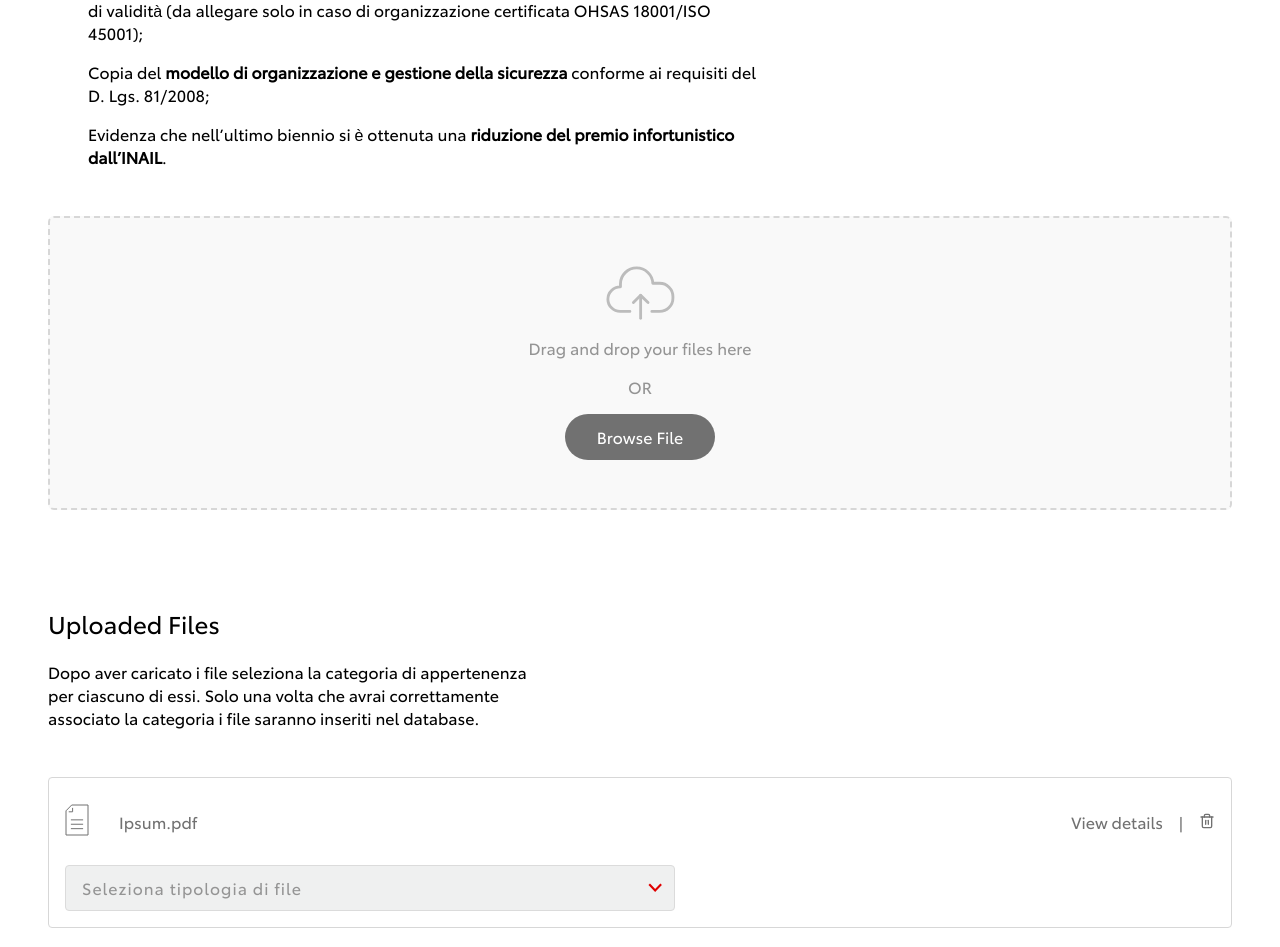
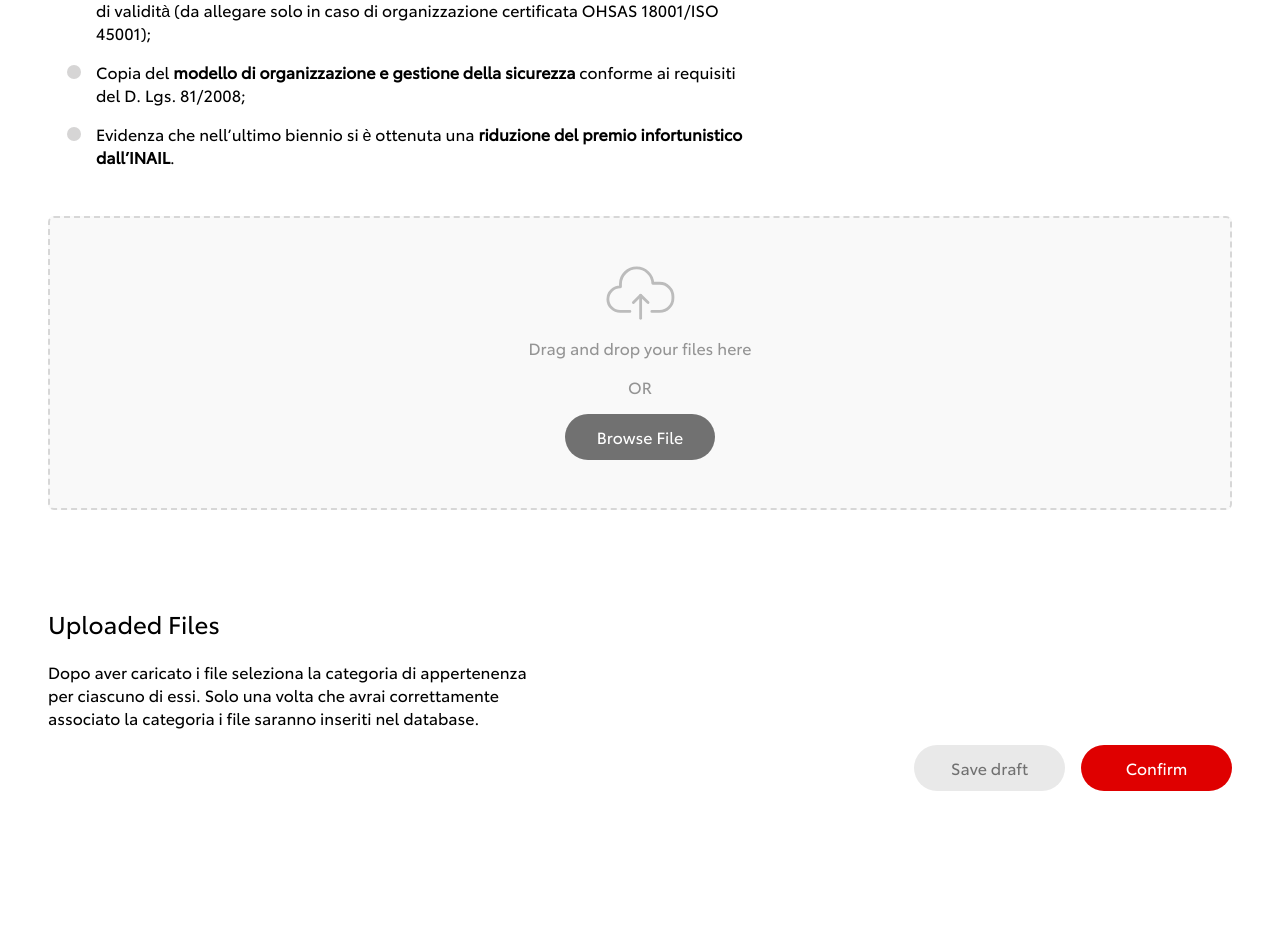
Before and after one commit to xisterDevelopers/toyota-webform-BAF, a React (Create React App) app: page /upsert-BAF/1 in a window 1280 px wide. Shown: the part 4845-5792 px from the top of the page. After the commit the page ends 5660 px from the top, so only its background shows below. Built offline with nearby package versions, Linux system fonts and the light colour scheme; data requests are answered from the project's data file.

Commit message:
aggiunta logica di aggiornamento tipo file

```diff
--- a/src/components/UpsertBAF/UpsertBAF.tsx
+++ b/src/components/UpsertBAF/UpsertBAF.tsx
@@ -12,6 +12,8 @@ import Button from "../../shared/Button/Button";
 import {FiTrash2} from "react-icons/fi";
 import UploadCard from "../../shared/UploadCard/UploadCard";
 import {CurrencyModel} from "../../models/currency.model";
+import {UploadedFileModel} from "../../models/uploadedFile.model";
+import successIcon from "../../assets/svg/success_icon.svg";
 
 const MAX_FILE_SIZE: number = 5E+6;
 
@@ -20,7 +22,8 @@ interface UpsertBafProps {}
 const UpsertBaf: FC<UpsertBafProps> = () => {
     const [bankDetails, setBankDetails] = useState('');
     const [countries, setCountries] = useState<CountryModel[]>([ ]);
-    const [supplierIdentification, setSupplierIdentification] = useState<SupplierIdentificationUpsertModel>({ })
+    const [supplierIdentification, setSupplierIdentification] = useState<SupplierIdentificationUpsertModel>({ });
+    const [uploadedFiles, setUploadedFiles] = useState<UploadedFileModel[]>([ ])
 
     let {id} = useParams();
 
@@ -59,7 +62,7 @@ const UpsertBaf: FC<UpsertBafProps> = () => {
 
         for (let i = 0; i < event.dataTransfer.files.length; i++) {
             if (event.dataTransfer.files[i].size < MAX_FILE_SIZE) {
-                console.log(event.dataTransfer.files[i]);
+                setUploadedFiles([...uploadedFiles, { name: event.dataTransfer.files[i].name, type: "" }]);
             } else {
                 //TODO: gestione validazione dimensione massima file
                 console.error('Dimensione massima superata');
@@ -73,13 +76,17 @@ const UpsertBaf: FC<UpsertBafProps> = () => {
         if (event.target.files) {
             for (let i = 0; i < event.target.files.length; i++) {
                 if (event.target.files[i].size < MAX_FILE_SIZE) {
-                    console.log(event.target.files[i]);
+                    setUploadedFiles([...uploadedFiles,{ name: event.target.files[i].name, type: "" }]);
                 } else {
                     //TODO: gestione validazione dimensione massima file
                     console.error('Dimensione massima superata');
                 }
             }
         }
+    }
+
+    const updateSelectTypologyStatus = (files: UploadedFileModel[]) => {
+        setUploadedFiles(files);
     }
 
     let bankUpsertModel: SupplierBankDetailsUpsertModel = {
@@ -120,7 +127,7 @@ const UpsertBaf: FC<UpsertBafProps> = () => {
             <div className="info-container mb-5">
                 <h2 className="mb-5">C. Caricamento Allegati</h2>
                 <h3>È obbligatorio ricevere da <strong>tutti</strong> i candidati fornitori:</h3>
-                <ul>
+                <ul className="custom-ul">
                     <li className="mb-3"><strong>Richiesta di inserimento nell’albo su carta intestata del fornitore</strong> contenente i dati da inserire in anagrafica. L’allegato dovrà contemplare anche le seguenti info: numero di telefono ed e-mail del soggetto firmatario del contratto che sia dotato del potere di firma</li>
                     <li className="mb-3"><strong>Copia della visura della Camera di Commercio</strong> in corso di validità con data entro i 180 giorni dall’emissione (per i fornitori stranieri un documento equivalente) e del documento di identità del titolare/rappresentante legale dell’azienda</li>
                     <li className="mb-3"><strong>Copie delle eventuali certificazioni ISO possedute</strong> (a titolo esemplificativo: ISO 9001, ISO 14001, ISO 45001, SA8000), brevetti, codice di condotta del fornitore;</li>
@@ -131,7 +138,7 @@ const UpsertBaf: FC<UpsertBafProps> = () => {
                     <li className="mb-3">Qualora l’attività del fornitore comporti il trattamento dei dati personali di TMI, l’<strong>esito della valutazione effettuata in merito al rispetto dei requisiti richiesti dalle policy TMI</strong> in tema di sicurezza nella gestione dei dati personali</li>
                 </ul>
                 <h3 className="mt-6 mb-5">Documentazione integrativa</h3>
-                <ul>
+                <ul className="custom-ul">
                     <p>Il candidato, che viene configurato nella tipologia rischio alto, dovrà fornire:</p>
                     <li className="mb-3">Apposita <strong>“autocertificazione impresa rischio alto”</strong> compilata in tutti i suoi campi e firmata dal legale rappresentante del soggetto richiedente (per lo standard di checklist si rimanda all’allegato n° 1 alla presente procedura) a cui si dovranno allegare i seguenti documenti:</li>
                     <li className="mb-3"><strong>Curriculum</strong> con evidenza dei lavori svolti negli ultimi tre anni;</li>
@@ -155,7 +162,8 @@ const UpsertBaf: FC<UpsertBafProps> = () => {
             </div>
 
             {/*Card Upload*/}
-            <UploadCard />
+            <UploadCard uploadedFiles={ uploadedFiles.map(uploadFile => { return { name: uploadFile.name, type: "" } }) }
+                        typologySelectedEvent={updateSelectTypologyStatus} />
 
             <div className="d-flex gap-3 justify-end">
                 <Button color="bg-ultra-light-grey" text="Save draft" textColor="dark-grey" btnWidth="151px" />
--- /dev/null
+++ b/src/models/uploadedFile.model.ts
@@ -0,0 +1,4 @@
+export interface UploadedFileModel {
+    name: string;
+    type: string;
+}
--- a/src/shared/UploadCard/UploadCard.css
+++ b/src/shared/UploadCard/UploadCard.css
@@ -1,7 +1,7 @@
 .UploadCard {}
 
 .upload-container {
-    border: 1.5px solid #D7D7D7;
+    border: 2px solid #D7D7D7;
     border-radius: 4px;
 }
 
--- a/src/shared/UploadCard/UploadCard.tsx
+++ b/src/shared/UploadCard/UploadCard.tsx
@@ -1,15 +1,27 @@
-import React, { FC } from 'react';
+import React, {FC, useState} from 'react';
 import './UploadCard.css';
 import {FiTrash2} from "react-icons/fi";
+import successIcon from "../../assets/svg/success_icon.svg";
+import {UploadedFileModel} from "../../models/uploadedFile.model";
 
-interface UploadCardProps {}
+interface UploadCardProps {
+    uploadedFiles: UploadedFileModel[];
+    typologySelectedEvent: (uploadedFiles: UploadedFileModel[]) => void;
+}
 
-const UploadCard: FC<UploadCardProps> = () => (
-    <div className="upload-container p-3 mt-5 mb-5">
+const UploadCard: FC<UploadCardProps> = ({uploadedFiles, typologySelectedEvent}) => {
+
+    const [selectedTypologies, setSelectedTypologies] = useState(uploadedFiles.map(() => false));
+
+    return (
+        <>
+            {
+                uploadedFiles.map((uploadedFile, i) => (
+                    <div key={i} className="upload-container p-3 mt-5 mb-5">
                         <div className="d-flex justify-between">
                             <div className="d-flex gap-4 align-center">
                                 <div className="document-icon"></div>
-                <p className="dark-grey">Ipsum.pdf</p>
+                                <p className="dark-grey">{uploadedFile.name}</p>
                             </div>
                             <div className="d-flex align-center gap-3 dark-grey">
                                 <p>View details</p>
@@ -18,13 +30,24 @@ const UploadCard: FC<UploadCardProps> = () => (
                             </div>
                         </div>
                         <div className="d-flex mt-3">
-            <div className="d-flex flex-column">
-                <select id="upload" className="custom-input custom-select input-xlg light-grey" placeholder="Seleziona tipologia file" defaultValue={"0"}>
-                    <option value="0" disabled>Seleziona tipologia di file</option>
+                            <div className="d-flex flex-row">
+                                <select id="upload" className="custom-input custom-select input-xlg light-grey" placeholder="Seleziona tipologia file" defaultValue={""}
+                                        onChange={event => {
+                                            uploadedFile.type = event.target.value;
+                                            selectedTypologies[i] = event.target.value !== "";
+                                            setSelectedTypologies([...selectedTypologies]);
+                                            typologySelectedEvent(uploadedFiles);
+                                        }}>
+                                    <option value="">Seleziona tipologia di file</option>
+                                    <option value="1" >Richiesta di inserimento nell’albo su carta intestata del fornitore</option>
                                 </select>
+                                <img width="24" className="ml-4" src={successIcon} alt="uploaded" hidden={!selectedTypologies[i]} />
                             </div>
                         </div>
                     </div>
-);
+                ))
+            }
+        </>
+)};
 
 export default UploadCard;
--- a/src/styles/general.css
+++ b/src/styles/general.css
@@ -224,3 +224,7 @@
 .txt-nowrap {
     white-space: nowrap;
 }
+
+.ml-4 {
+    margin-left: 1.5rem;
+}
--- a/src/styles/input.css
+++ b/src/styles/input.css
@@ -119,3 +119,11 @@ input[type="checkbox"]:checked + .custom-checkbox
     padding: 0 0 0 0;
     cursor: pointer;
 }
+
+ul.custom-ul {
+    list-style-image: url("../assets/svg/simple_dot.svg");
+}
+
+ul.custom-ul > li {
+    padding-left: 0.5rem;
+}
```
Also changed, not shown: src/assets/svg/simple_dot.svg (added), src/assets/svg/success_icon.svg (added). Lines whose indentation alone changed are shown as unchanged.
